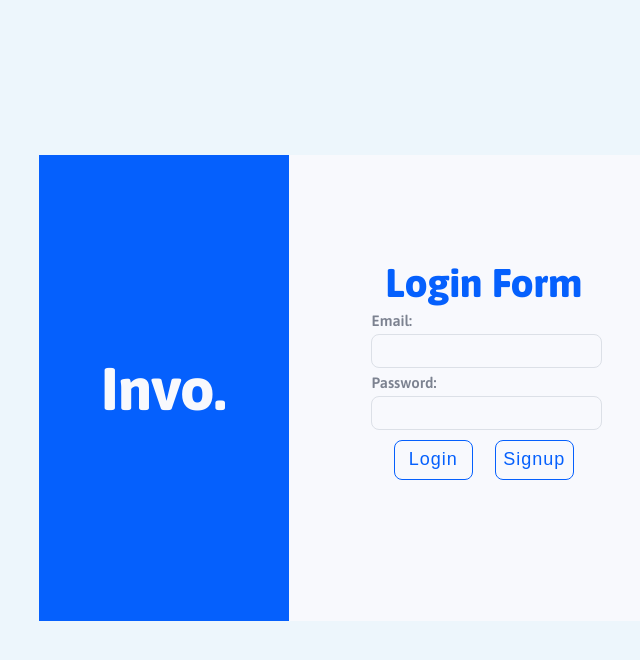
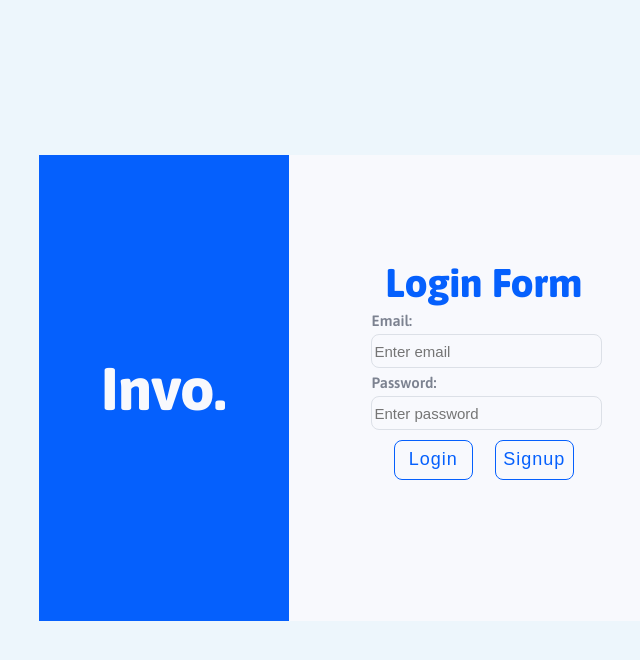
Before and after one commit to Osama-285/Angular_Dashboard, an Angular app in the folder erp/: page /login in a window 1280 px wide. Shown: the top 660 px of the page, without its empty margins (281-921 px from the left). Built offline with nearby package versions, Linux system fonts and the light colour scheme.

Commit message:
minor fixing

```diff
--- a/erp/src/app/components/login/login.component.html
+++ b/erp/src/app/components/login/login.component.html
@@ -8,17 +8,29 @@
       <h2>Login Form</h2>
       <form [formGroup]="loginForm" (ngSubmit)="onSubmit()">
         <label for="email">Email: </label>
-        <input type="email" id="email" formControlName="email" />
+        <input
+          type="email"
+          id="email"
+          placeholder="Enter email"
+          formControlName="email"
+        />
         <div
           *ngIf="submitted && loginForm.get('email')!.hasError('emailRequired')"
         >
           Email is required.
         </div>
-        <div *ngIf="submitted && loginForm.get('email')!.hasError('email')">
+        <div
+          *ngIf="submitted && loginForm.get('email')!.hasError('validEmail')"
+        >
           Please enter a valid email address.
         </div>
         <label for="password">Password: </label>
-        <input type="password" id="password" formControlName="password" />
+        <input
+          type="password"
+          id="password"
+          placeholder="Enter password"
+          formControlName="password"
+        />
         <div
           *ngIf="
             submitted && loginForm.get('password')!.hasError('passwordRequired')
@@ -27,7 +39,7 @@
           Password is required.
         </div>
         <div
-          *ngIf="submitted && loginForm.get('password')!.hasError('minlength')"
+          *ngIf="submitted && loginForm.get('password')!.hasError('minLength')"
         >
           Password must be at least 6 characters.
         </div>
--- a/erp/src/app/components/login/login.component.ts
+++ b/erp/src/app/components/login/login.component.ts
@@ -26,9 +26,16 @@ export class LoginComponent implements OnInit {
     if (this.loginForm.get('email')?.hasError('required')) {
       this.loginForm.get('email')?.setErrors({ emailRequired: true });
     }
+    if (this.loginForm.get('email')?.hasError('email')) {
+      this.loginForm.get('email')?.setErrors({ validEmail: true });
+    }
 
     if (this.loginForm.get('password')?.hasError('required')) {
       this.loginForm.get('password')?.setErrors({ passwordRequired: true });
+    }
+
+    if (this.loginForm.get('password')?.hasError('minlength')) {
+      this.loginForm.get('password')?.setErrors({ minLength: true });
     }
 
     if (this.loginForm.valid) {
```
